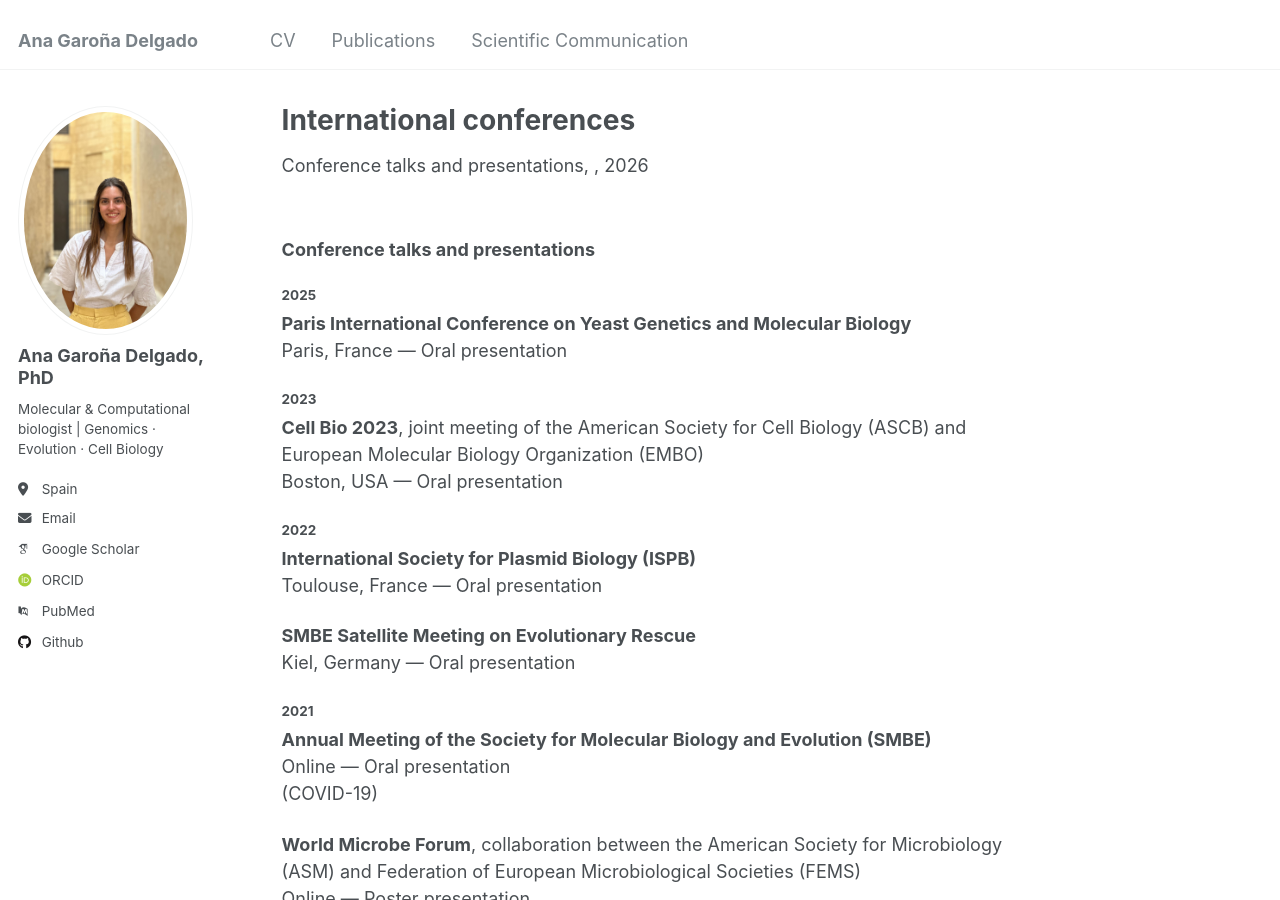
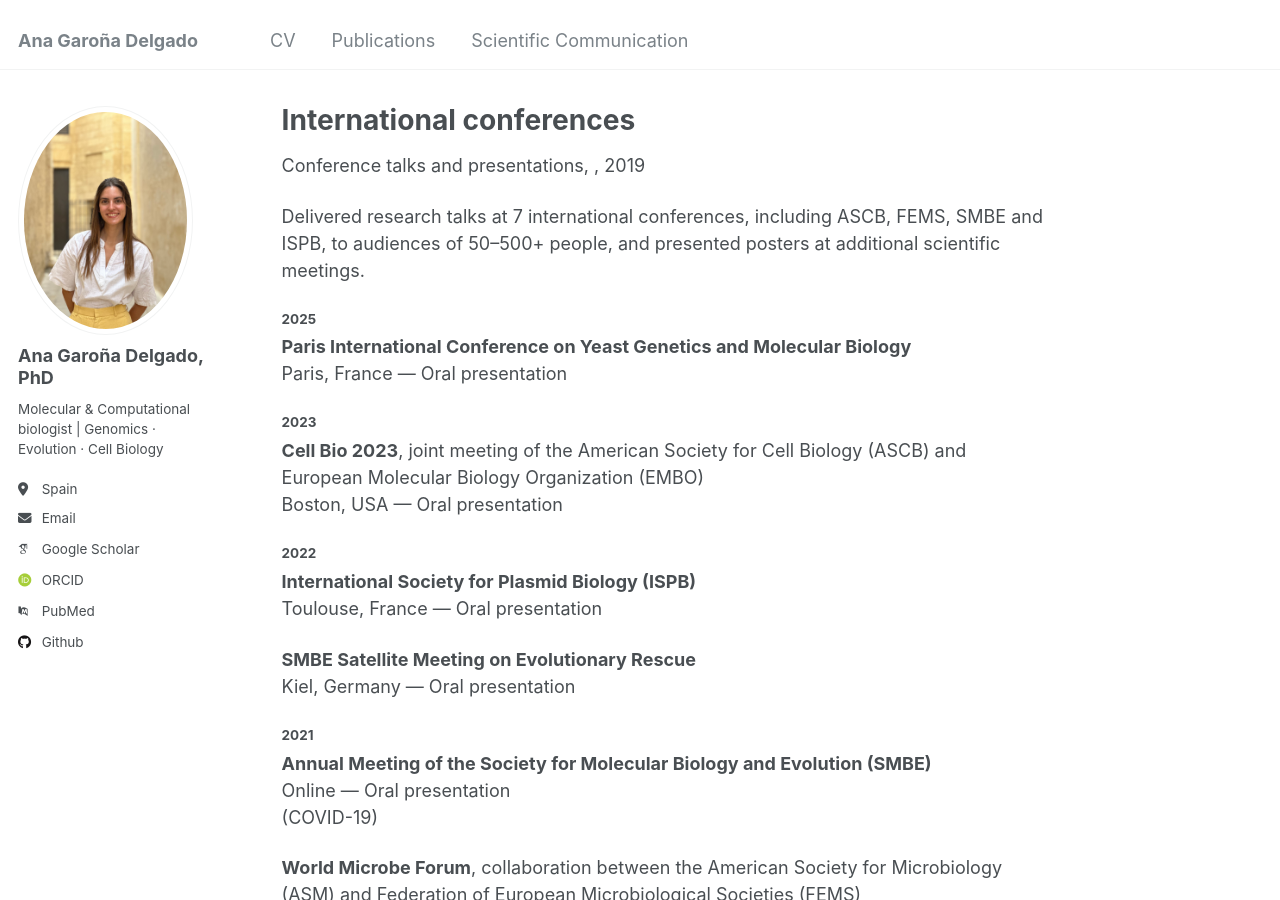
Before and after one commit to anagarona/anagarona.github.io, a Jekyll site: the page built from _teaching/talks.md, in a window 1280 px wide and 900 px high. Built offline with Jekyll 4.4.1, drawn with Linux system fonts in a browser that asks for light colours; some web fonts are replaced.

Commit message:
Update talks.md

```diff
--- a/_teaching/talks.md
+++ b/_teaching/talks.md
@@ -2,10 +2,11 @@
 title: "International conferences"
 collection: teaching
 type: "Conference talks and presentations"
+date: 2019-01-01
 permalink: /teaching/scientific-communication-presentations
 ---
 
-### Conference talks and presentations
+Delivered research talks at 7 international conferences, including ASCB, FEMS, SMBE and ISPB, to audiences of 50–500+ people, and presented posters at additional scientific meetings.
 
 #### 2025
 
```
